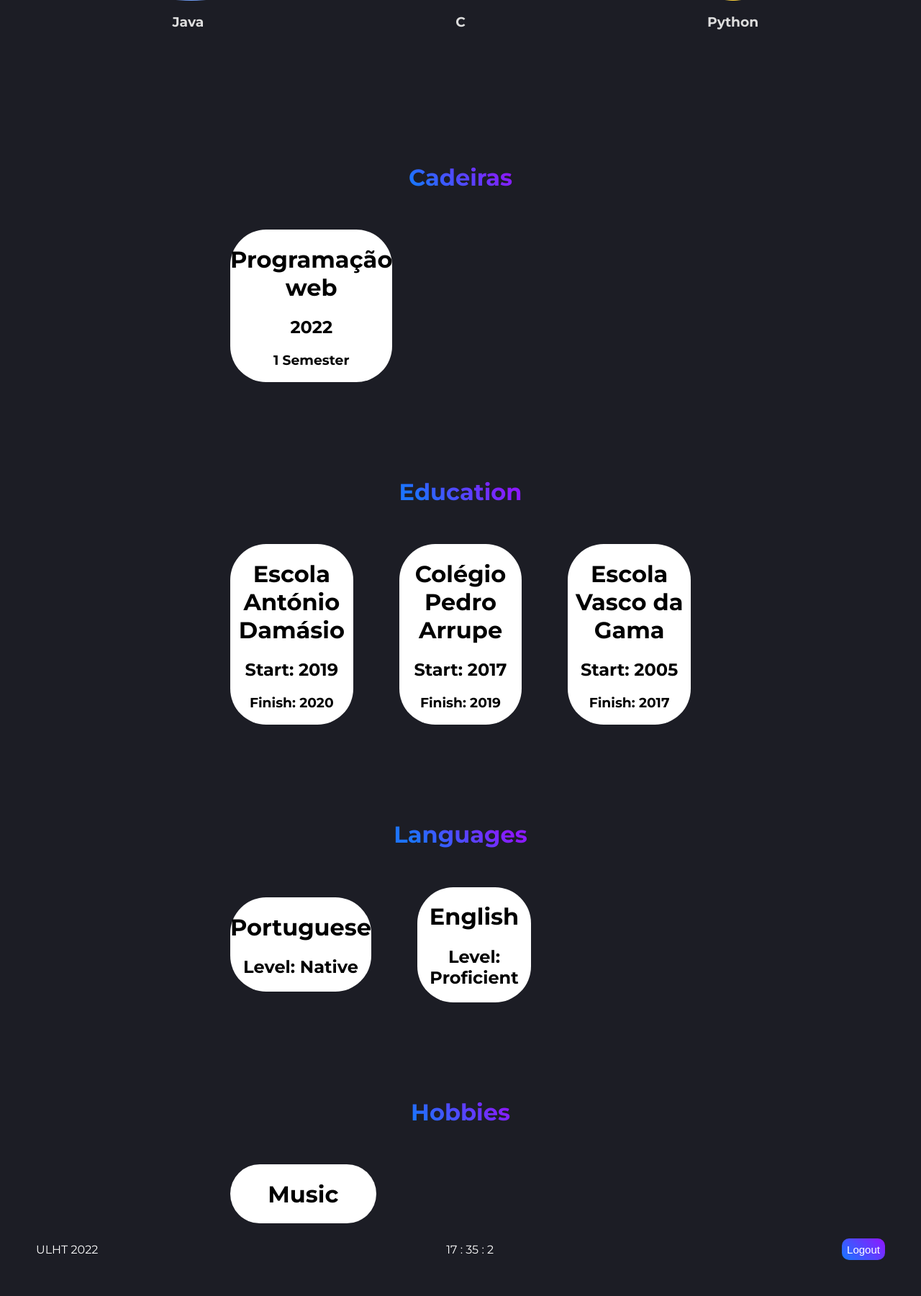
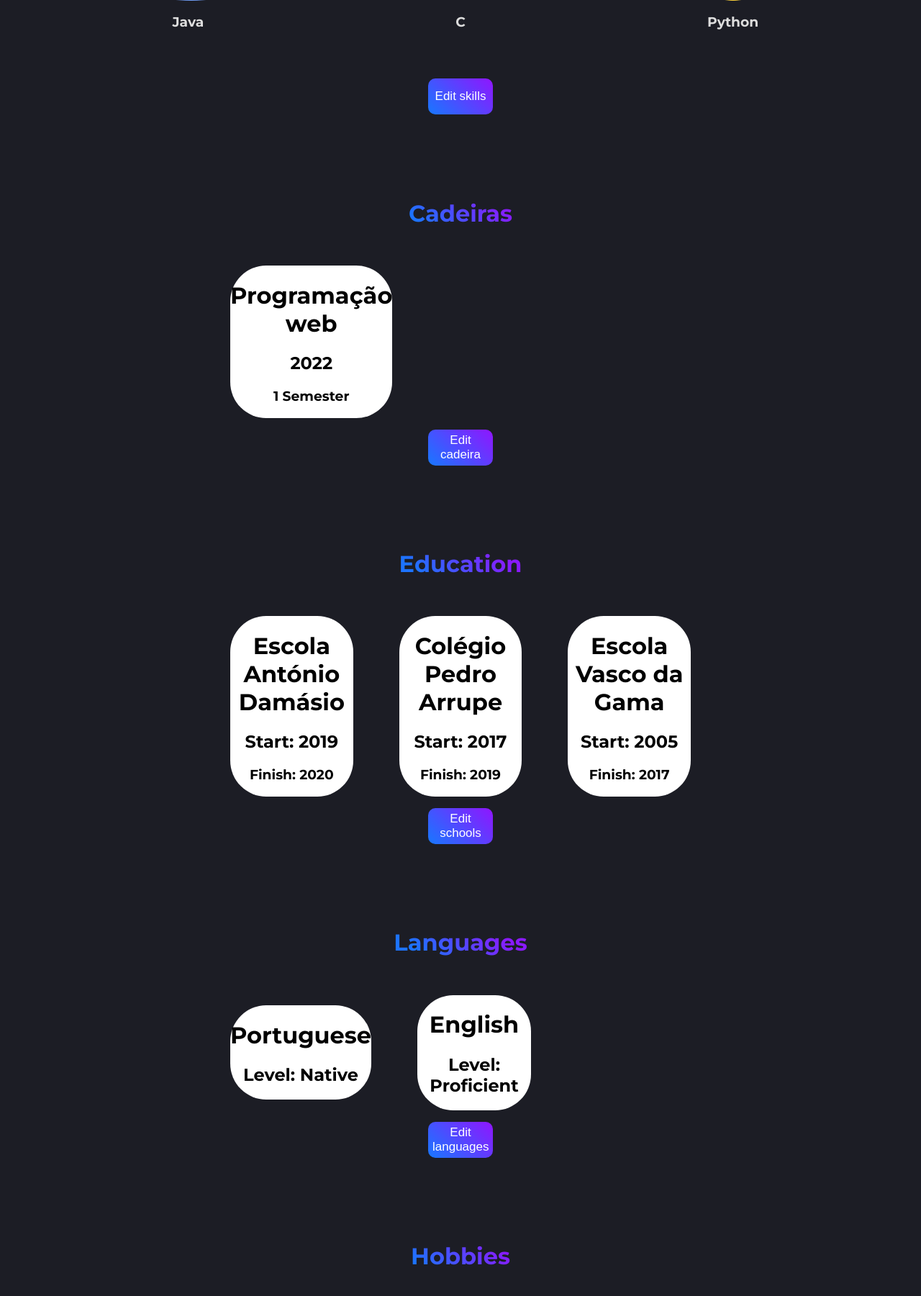
Before and after one commit to franciscogomes22002687/portfolio, a Django app: page /portfolio/competencias in a window 1280 px wide. Shown: the part 849-2650 px from the top of the page at 72% size. Before the commit the page ends 2600 px from the top, so only its background shows below. Run offline with Django 4.2, Linux system fonts and the light colour scheme; a user stored in the database is signed in; data comes from the database, SQL or seed files in the repository; both versions use the stored data as it was after the commit; parts of the project's set-up code (start-up, migrations or seed data) failed here and were passed over.

Commit message:
added edit buttons

```diff
--- a/portfolio/static/portfolio/css/about-me-style.css
+++ b/portfolio/static/portfolio/css/about-me-style.css
@@ -1,7 +1,7 @@
 :root {
     --background-color: #1c1d25;
-    --primary-color: #6aeeb5;
-    --primary-color-hover: #29e6a7;
+    --primary-color: #DEB992;
+    --primary-color-hover: #c49a6d;
     --gradient-color: 45deg, #1d73ff, #8a1aff;
 }
 
@@ -230,3 +230,19 @@ main {
 .hobby_box:hover {
     transform: scale(1.1);
 }
+
+.edit_container {
+    text-align: center;
+    animation: transition 5s;
+}
+
+.edit_button {
+    color: white;
+    width: 90px;
+    height: 50px;
+    border: none;
+    outline: none;
+    border-radius: 10px;
+    font-size: 17px;
+    background: linear-gradient(45deg, #1d73ff 5%, #8a1aff 95%);
+}
--- /dev/null
+++ b/portfolio/static/portfolio/css/web-styles.css
@@ -0,0 +1,6 @@
+main {
+    padding: 0;
+    margin: 0;
+    box-sizing: border-box;
+    padding-top: 20px;
+}
--- a/portfolio/templates/portfolio/competencias.html
+++ b/portfolio/templates/portfolio/competencias.html
@@ -39,6 +39,14 @@
         {% endfor %}
     </div>
 
+    {% if request.user.is_authenticated %}
+        <div class="edit_container">
+            <button class="edit_button">Edit skills</button>
+        </div>
+    {% endif %}
+
+
+
     <div class="cadeira_title">
         <h1>Cadeiras</h1>
     </div>
@@ -56,6 +64,15 @@
 
         {% endfor %}
     </div>
+
+    {% if request.user.is_authenticated %}
+        <div class="edit_container">
+            <button class="edit_button">Edit cadeira</button>
+        </div>
+    {% endif %}
+
+
+
 
     <div class="educacao_title">
         <h1>Education</h1>
@@ -75,6 +92,15 @@
         {% endfor %}
     </div>
 
+    {% if request.user.is_authenticated %}
+        <div class="edit_container">
+            <button class="edit_button">Edit schools</button>
+        </div>
+    {% endif %}
+
+
+
+
     <div class="lingua_title">
         <h1>Languages</h1>
     </div>
@@ -92,6 +118,14 @@
         {% endfor %}
     </div>
 
+    {% if request.user.is_authenticated %}
+        <div class="edit_container">
+            <button class="edit_button">Edit languages</button>
+        </div>
+    {% endif %}
+
+
+
     <div class="hobby_title">
         <h1>Hobbies</h1>
     </div>
@@ -108,6 +142,12 @@
         {% endfor %}
     </div>
 
+    {% if request.user.is_authenticated %}
+        <div class="edit_container">
+            <button class="edit_button">Edit hobbies</button>
+        </div>
+    {% endif %}
+
 
 
 {% endblock %}
--- a/portfolio/templates/portfolio/layout.html
+++ b/portfolio/templates/portfolio/layout.html
@@ -45,7 +45,7 @@
       </div>
       <div class="log-button">
         {% if request.user.is_authenticated %}
-          <button class="lbutton"><a class="link" href="{% url 'portfolio:login' %}">Logout</a></button>
+          <button class="lbutton"><a class="link" href="{% url 'portfolio:logout' %}">Logout</a></button>
         {% else %}
           <button class="lbutton"><a class="link" href="{% url 'portfolio:login' %}">Login</a></button>
         {% endif %}
--- a/portfolio/templates/portfolio/login.html
+++ b/portfolio/templates/portfolio/login.html
@@ -23,9 +23,8 @@
                 <label for="password">Password:</label>
                 <input type="password" name="password" placeholder="Insert your password" required>
             </div>
-            <button class="login-button">Login</button>
+            <button type="submit" class="login-button">Login</button>
         </div>
     </form>
 
-
 {% endblock %}
--- a/portfolio/urls.py
+++ b/portfolio/urls.py
@@ -14,6 +14,7 @@ urlpatterns = [
     path('competencias', views.competencias_view, name='competencias'),
     path('blog', views.blog_view, name='blog'),
     path('login', views.login_view, name='login'),
+    path('logout', views.logout_view, name='logout'),
     path('contact', views.contact_view, name='contact')
 ]
 
--- a/portfolio/views.py
+++ b/portfolio/views.py
@@ -1,5 +1,8 @@
+from django.http import HttpResponseRedirect
 from django.shortcuts import render
 import datetime
+from django.contrib.auth import authenticate, login, logout
+from django.urls import reverse
 
 from portfolio.models import TFC, BlogPost, Cadeira, Competencia, Escola, Interesse, Lingua, Projeto
 
@@ -34,7 +37,27 @@ def blog_view(request):
     return render(request, 'portfolio/blog.html', {'blog_posts': blog_posts})
 
 def login_view(request):
+
+    if request.method == "POST":
+        username = request.POST.get('user')
+        password = request.POST.get('password')
+        user = authenticate(request, username=username, password=password)
+
+        if user is not None:
+            login(request, user)
+            return render(request, 'portfolio/apresentacao.html')
+        else:
+            return render(request, 'portfolio/apresentacao.html', {'message': 'Login Failed: Your user ID or password is incorrect.'})
+
+
     return render(request, 'portfolio/login.html')
+
+def logout_view(request):
+    logout(request)
+
+    return render(request, 'portfolio/login.html', {
+        'message': 'You were disconnected.'
+    })
 
 def contact_view(request):
     return render(request, 'portfolio/contact.html')
```
Also changed, not shown: db.sqlite3.
